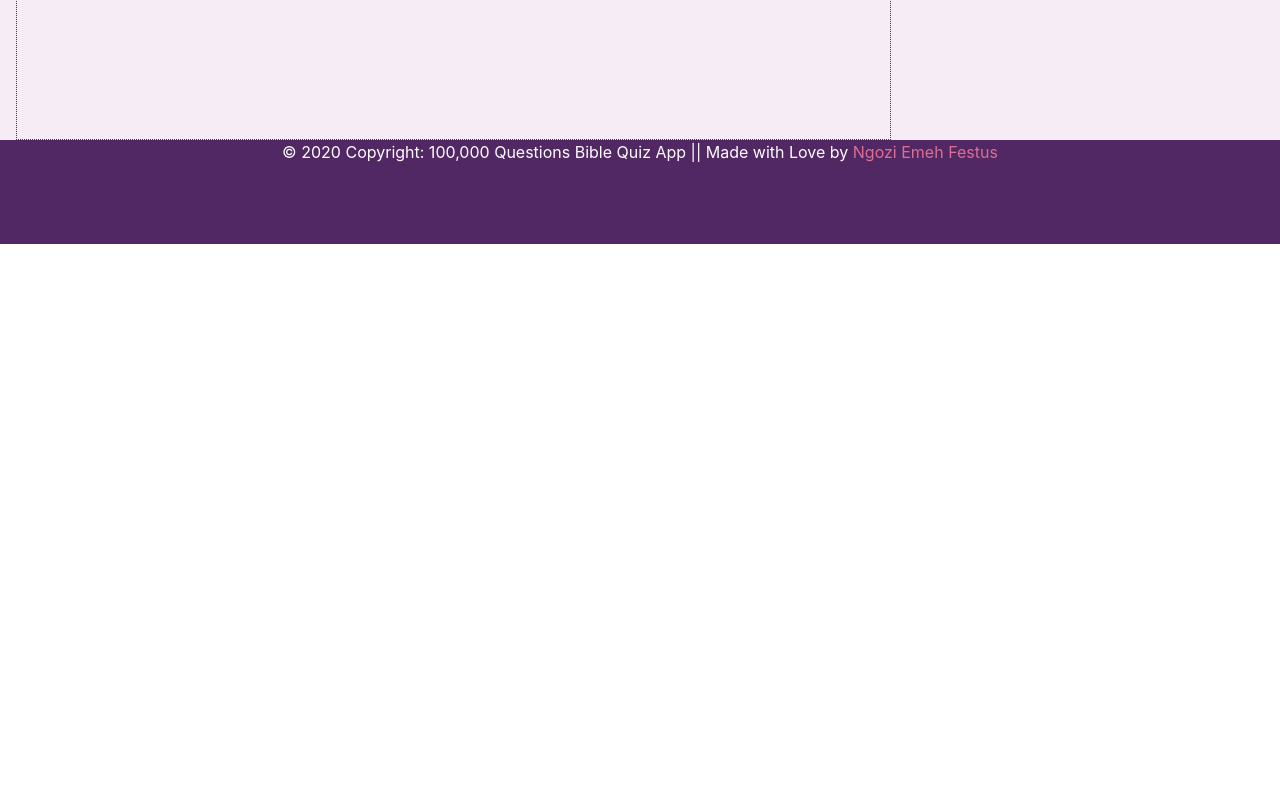
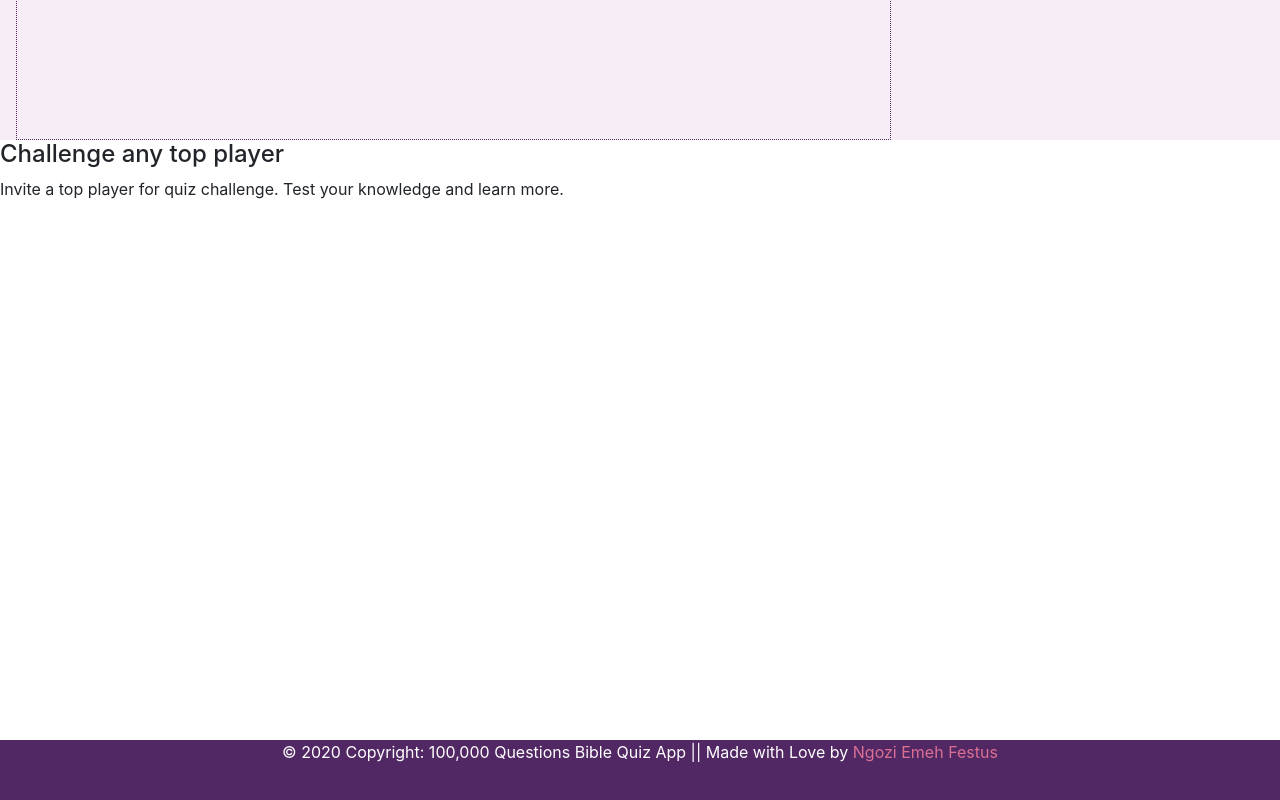
Before and after one commit to NgoziEmeh/Bible-quiz-web-app-frontend, an Angular app: page / in a window 1280 px wide. Shown: the part 1986-2786 px from the top of the page. Before the commit the page ends 2230 px from the top, so only its background shows below. Built offline with nearby package versions, Linux system fonts and the light colour scheme.

Commit message:
home changellenge

```diff
--- a/src/app/home/home.component.css
+++ b/src/app/home/home.component.css
@@ -19,7 +19,7 @@
     background: whitesmoke;
 }
 /* Left area */
-.leaderboard-holder{
+.up-ad-holder{
     height: 11%;
 }
 .mobilead-holder{
@@ -105,6 +105,19 @@ li{
 
 /* Mobile phones */
 @media screen and (max-width: 460px){
+       /* Main area */
+    .flex-container-left{
+        height: 2000px;
+    }
+    .main-area{
+        height: 20%;
+    }
+    .smaller-squares{
+        height: 76%;
+    }
+    .up-ad-holder{
+        height: 4%;
+    }
     .leaderboard-holder{
         display: none;
     }
@@ -127,16 +140,7 @@ li{
     .mediumleaderboardside-holder{
         display: none;
     }
-    /* Main area */
-    .flex-container-left{
-        height: 2000px;
-    }
-    .main-area{
-        height: 20%;
-    }
-    .smaller-squares{
-        height: 75%;
-    }
+
 
 
 }
@@ -457,7 +461,7 @@ li{
 
 .second-area{
     width: 100%;
-    height: 700px;
+    height: 650px;
     background: #F5ECF5;
     display: flex;
     flex-direction: row;
@@ -594,3 +598,8 @@ li{
 
     }
 }
+/* Challenge top player */
+.challenge-player{
+    height: 600px;
+    width: 100%;
+}
--- a/src/app/home/home.component.html
+++ b/src/app/home/home.component.html
@@ -8,6 +8,7 @@
             <div class="home_area container-fluid">
                 <div class="row">
                         <div class="col-md-8 flex-container-left">
+                            <div class="up-ad-holder">
                                     <div class="leaderboard-holder">
                                             <app-leaderboardad></app-leaderboardad>
                                         </div>
@@ -17,6 +18,9 @@
                                         <div class="mediumleaderboard-holder">
                                             <app-mediumleaderboard></app-mediumleaderboard>
                                         </div>
+                            </div>
+
+
                             <div class="space-in-between"></div>
                             <div class="main-area">
 
@@ -222,6 +226,14 @@
 
         </div>
         <div class="space-in-between"></div>
+        <div class="challenge-player">
+            <div class="challenge-title">
+                <h4>Challenge any top player</h4>
+            </div>
+            <div class="challenge-para">
+                <p>Invite a top player for quiz challenge. Test your knowledge and learn more.</p>
+            </div>
+        </div>
         <div class="footer_area">
                 <app-footer></app-footer>
         </div>
```
Lines whose indentation alone changed are shown as unchanged.
